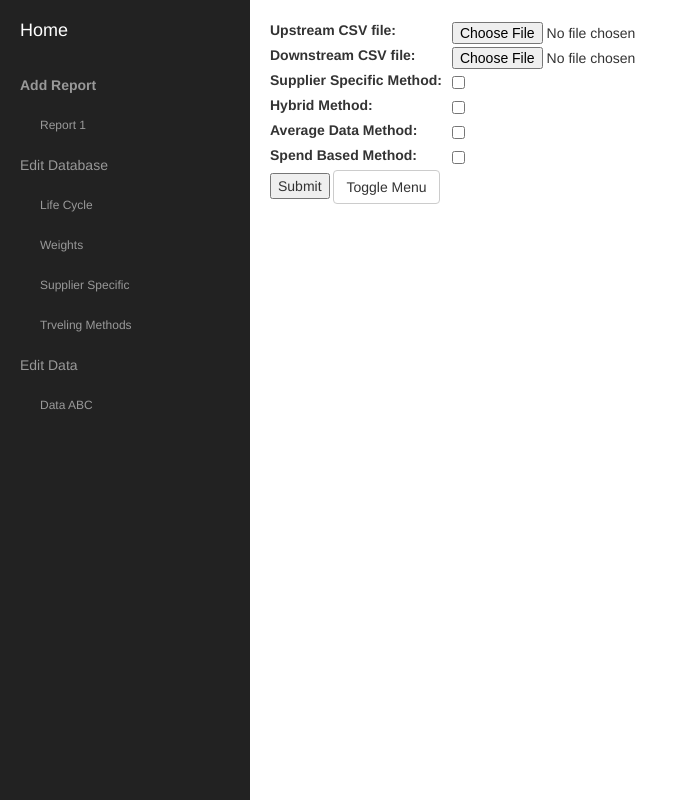
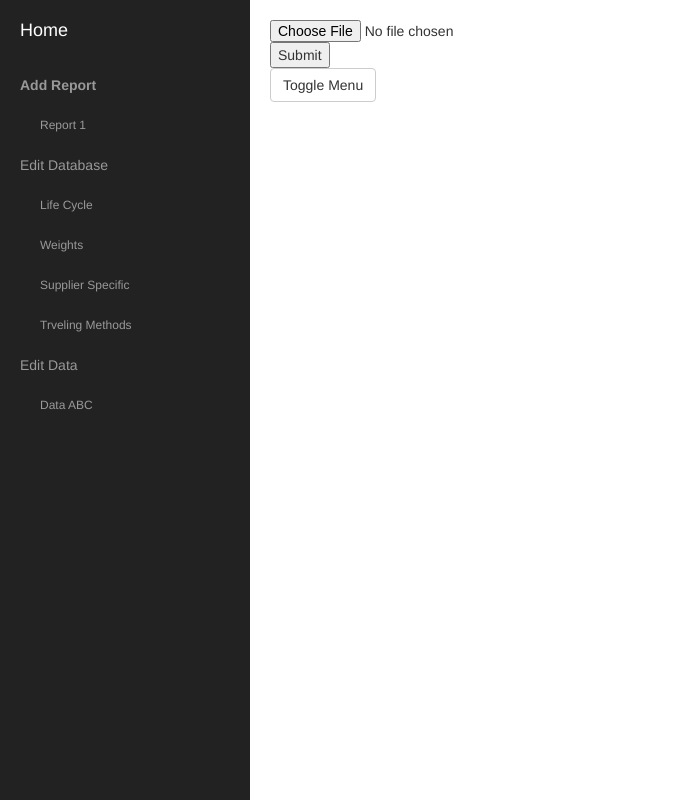
Before and after one commit to dkwok1993/Projectcarbon, a Django app: a page that uses ProjectCarbonApp/templates/add_report.html in a window 1280 px wide. Shown: the whole page, without its empty margins (0-677 px from the left). Run offline with Django 3.2, Linux system fonts and the light colour scheme; some libraries are stand-ins or nearby versions.

Commit message:
file upload create models

```diff
--- a/ProjectCarbon/settings.py
+++ b/ProjectCarbon/settings.py
@@ -51,6 +51,8 @@ MIDDLEWARE_CLASSES = (
 
 ROOT_URLCONF = 'ProjectCarbon.urls'
 
+
+
 WSGI_APPLICATION = 'ProjectCarbon.wsgi.application'
 
 
@@ -63,6 +65,9 @@ DATABASES = {
         'NAME': os.path.join(BASE_DIR, 'db.sqlite3'),
     }
 }
+
+MEDIA_URL = '/media/'
+MEDIA_ROOT = os.path.join(BASE_DIR, 'media')
 
 # Internationalization
 # https://docs.djangoproject.com/en/1.7/topics/i18n/
--- a/ProjectCarbonApp/forms.py
+++ b/ProjectCarbonApp/forms.py
@@ -104,30 +104,17 @@ class WeightsForm(forms.Form):
         return cleaned_data
 
 MAX_UPLOAD_SIZE = 2500000
-class ReportForm(forms.ModelForm):
-    class Meta:
-        model = Report
-        exclude = (
-            'file_url',
-            'name'
-        )
-
-    upstream_csv = forms.FileField(required=True, label='Upstream CSV file')
-    downstream_csv = forms.FileField(required=True, label='Downstream CSV file')
-    supplier_specific_method = forms.BooleanField(label='Supplier Specific Method')
-    hybrid_method = forms.BooleanField(label='Hybrid Method')
-    avg_data_method = forms.BooleanField(label='Average Data Method')
-    spend_based_method = forms.BooleanField(label='Spend Based Method')
 
 
+class UploadFileForm(forms.Form):
+    file = forms.FileField()
 
     def clean_file(self):
-        upstream_csv = self.cleaned_data['upstream_csv']
-        downstream_csv =  self.cleaned_data['downstream_csv']
-        if not upstream_csv or downstream_csv:
+        csv_file = self.cleaned_data['file']
+        if not csv_file:
             return None
-        if not upstream_csv.content_type or not upstream_csv.content_type.endswith('csv') or not downstream_csv.content_type.endswith('csv'):
+        if not csv_file.content_type or not csv_file.content_type.endswith('csv'):
             raise forms.ValidationError('File type is not csv')
-        if upstream_csv.size > MAX_UPLOAD_SIZE or downstream_csv.size > MAX_UPLOAD_SIZE:
+        if csv_file.size > MAX_UPLOAD_SIZE:
             raise forms.ValidationError('File too big (max size is {0} bytes)'.format(MAX_UPLOAD_SIZE))
-        return {'upstream_csv': upstream_csv, 'downstream_csv': downstream_csv}
+        return csv_file
--- a/ProjectCarbonApp/models.py
+++ b/ProjectCarbonApp/models.py
@@ -18,6 +18,9 @@ class Weights(models.Model):
     purchase_unit = models.CharField(max_length=430, null=True)
     purchase_unit_conversion_rate = models.DecimalField(max_digits=6, decimal_places=3)
 
-class Report(models.Model):
-    name = models.CharField(max_length=430, default = "")
-    file_url = models.CharField(blank=True, max_length=256)
+
+class Item(models.Model):
+    item_id = models.IntegerField(null=False)
+    name = models.CharField(max_length=430, null=True)
+    purchase_unit = models.CharField(max_length=430, null=True)
+    units = models.DecimalField(max_digits=12, decimal_places=3)
--- a/ProjectCarbonApp/templates/add_report.html
+++ b/ProjectCarbonApp/templates/add_report.html
@@ -30,7 +30,6 @@
 <body>
         <script src="../static/js/jquery.js"></script>
     <script src="../static/js/bootstrap.min.js"></script>
-    <form action="#" method="POST">
     <div id="wrapper">
         <!-- Sidebar -->
         <div id="sidebar-wrapper">
@@ -78,28 +77,22 @@
                 <div class="row">
                     <div class="col-lg-12">
 
-                        <form enctype="multipart/form-data" method="post" action="{% url 'add_report_view' %}">
-                                <table>
-                                    {% for field in form.visible_fields %}
-                                        <tr>
-                                            <td>{{field.label_tag}}</td>
-                                            <td>{{field}}</td>
-                                            <td>{{field.errors}}</td>
-                                        </tr>
-                                    {% endfor %}
-                                </table>
-                                {% for field in form.hidden_fields %}
-                                    {{field}} {{field.errors}}
+                        <form method="post" action="{% url 'add_report_view' %}"  enctype="multipart/form-data">
+                            {% csrf_token %}
+                                {% for field in form %}
+                                    {{ field }}
                                 {% endfor %}
-                                {% csrf_token %}
-                                <input type="submit" value="Submit">
+                                {{form.errors}}
+                            <input type="submit" value="Submit">
                         </form>
+
 
 
                         <a href="#menu-toggle" class="btn btn-default" id="menu-toggle">Toggle Menu</a>
                     </div>
                 </div>
             </div>
+            {{success_msg}}
         </div>
 
     </div>
--- a/ProjectCarbonApp/views.py
+++ b/ProjectCarbonApp/views.py
@@ -5,6 +5,9 @@ from django.http import HttpResponse
 from ProjectCarbonApp.models import *
 from ProjectCarbonApp.forms import *
 from django.http import HttpResponseRedirect
+
+import csv
+from collections import defaultdict
 
 
 def index(request):
@@ -18,16 +21,28 @@ def report_one_view(request):
     return render(request, 'report_one.html', context)
 
 def add_report_view(request):
-    context = {}
-    form = ReportForm()
-    context['form'] = form
     if request.method == 'POST':
-        upstream_csv = request['upstream_csv']
-        downstream_csv = request['downstream_csv']
+        print request.FILES
+        form = UploadFileForm(request.POST, request.FILES)
+        if form.is_valid():
+            csv_file = form.cleaned_data['file']
+            reader = csv.DictReader(request.FILES['file'])
+            for row in reader:
+                item_id=row['Item']
+                name=row['Name']
+                purchase_unit=row['Purchase Unit']
+                unit = row['Unit']
+                item = Item(item_id=item_id, name=name,purchase_unit=purchase_unit, units=unit)
+                item.save()
+            form = UploadFileForm()
+            success_msg = 'success file uploaded'
+            return render(request, 'add_report.html', {'form': form, 'success_msg': success_msg})
 
 
-    context['test_msg'] = 'hi this is add report'
-    return render(request, 'add_report.html', context)
+    else:
+        form = UploadFileForm()
+    return render(request, 'add_report.html', {'form': form})
+
 
 def editdatabase_view(request):
     context = {}
```
Also changed, not shown: ProjectCarbonApp/migrations/0009_auto_20160908_0334.py (added), ProjectCarbonApp/migrations/0010_auto_20160909_2051.py (added), ProjectCarbonApp/migrations/0011_auto_20160919_1513.py (added), db.sqlite3, 7 other files.
